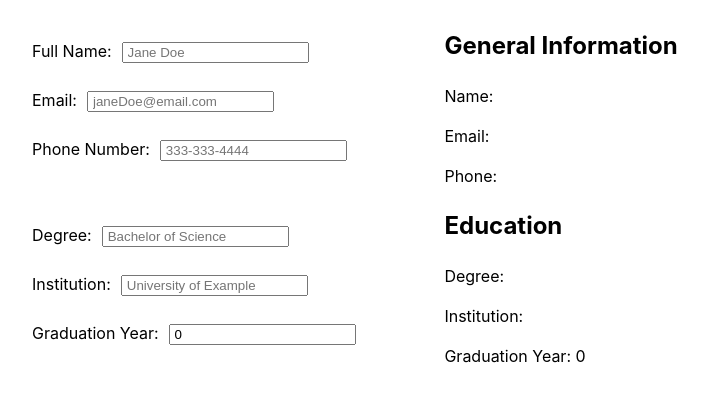
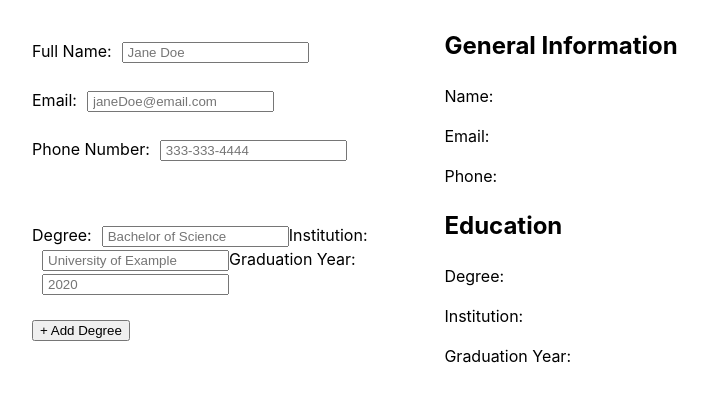
Before and after one commit to ha-x-3/odin-cv-application, a React (Vite) app: page / in a window 1280 px wide. Shown: the top 402 px of the page, without its empty margins (27-735 px from the left). Built offline with nearby package versions, Linux system fonts and the light colour scheme.

Commit message:
Added educationEntry component and refactored to allow for multiple education entries

```diff
--- a/src/App.jsx
+++ b/src/App.jsx
@@ -11,11 +11,13 @@ function App() {
 		email: '',
 		phoneNumber: '',
 	});
-	const [educationInfo, setEducationInfo] = useState({
-		degree: '',
-        institution: '',
-        graduationYear: 0,
-	});
+	const [educationInfo, setEducationInfo] = useState([
+		{
+			degree: '',
+			institution: '',
+			graduationYear: '',
+		}
+	]);
 	const [workInfo, setWorkInfo] = useState({});
 
 	return (
--- a/src/components/EducationInfo.jsx
+++ b/src/components/EducationInfo.jsx
@@ -1,43 +1,32 @@
 import React from 'react'
+import EducationEntry from './educationEntry.jsx';
 
 export default function EducationInfo({ educationInfo, setEducationInfo  }) {
-    const handleChange = (e) => {
-      const { name, value } = e.target;
-      setEducationInfo((prev) => ({...prev, [name]: value }));
-    };
+	const addEducation = () => {
+		setEducationInfo([
+			...educationInfo,
+			{ degree: '', institution: '', graduationYear: '' },
+		]);
+	};
 
-    return (
-        <div className='educationInfo main'>
-            <label>
-                Degree:
-                <input
-                    type='text'
-                    name='degree'
-                    value={educationInfo.degree}
-                    onChange={handleChange}
-                    placeholder='Bachelor of Science'
-                />
-            </label>
-            <label>
-                Institution:
-                <input
-                    type='text'
-                    name='institution'
-                    value={educationInfo.institution}
-                    onChange={handleChange}
-                    placeholder='University of Example'
-                />
-            </label>
-            <label>
-                Graduation Year:
-                <input
-                    type='number'
-                    name='graduationYear'
-                    value={educationInfo.graduationYear}
-                    onChange={handleChange}
-                    placeholder='2020'
-                />
-            </label>
-        </div>
-    )
+	const updateEducation = (index, field, value) => {
+		const newEducationInfo = [...educationInfo];
+		newEducationInfo[index][field] = value;
+		setEducationInfo(newEducationInfo);
+	};
+
+	return (
+		<div className='educationInfo main'>
+			{educationInfo.map((edu, index) => (
+				<EducationEntry
+					key={index}
+					education={edu}
+					onChange={(field, value) =>
+						updateEducation(index, field, value)
+					}
+				/>
+			))}
+			<button onClick={addEducation}>+ Add Degree</button>
+		</div>
+	);
 }
--- a/src/components/Preview.jsx
+++ b/src/components/Preview.jsx
@@ -9,9 +9,13 @@ export default function Preview({ generalInfo, educationInfo, workInfo }) {
 			<p>Phone: {generalInfo.phoneNumber}</p>
 
 			<h2>Education</h2>
-            <p>Degree: {educationInfo.degree}</p>
-            <p>Institution: {educationInfo.institution}</p>
-            <p>Graduation Year: {educationInfo.graduationYear}</p>
+			{educationInfo.map((edu, index) => (
+				<div key={index}>
+					<p>Degree: {edu.degree}</p>
+					<p>Institution: {edu.institution}</p>
+					<p>Graduation Year: {edu.graduationYear}</p>
+				</div>
+			))}
 		</div>
 	);
 }
--- /dev/null
+++ b/src/components/educationEntry.jsx
@@ -0,0 +1,38 @@
+import React from 'react';
+
+export default function EducationEntry({ education, onChange }) {
+	return (
+		<div className='educationEntry'>
+			<label>
+				Degree:
+				<input
+					type='text'
+					name='degree'
+					value={education.degree}
+					onChange={(e) => onChange('degree', e.target.value)}
+					placeholder='Bachelor of Science'
+				/>
+			</label>
+			<label>
+				Institution:
+				<input
+					type='text'
+					name='institution'
+					value={education.institution}
+					onChange={(e) => onChange('institution', e.target.value)}
+					placeholder='University of Example'
+				/>
+			</label>
+			<label>
+				Graduation Year:
+				<input
+					type='number'
+					name='graduationYear'
+					value={education.graduationYear}
+					onChange={(e) => onChange('graduationYear', e.target.value)}
+					placeholder='2020'
+				/>
+			</label>
+		</div>
+	);
+}
```
